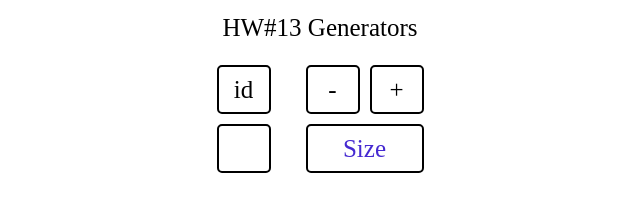
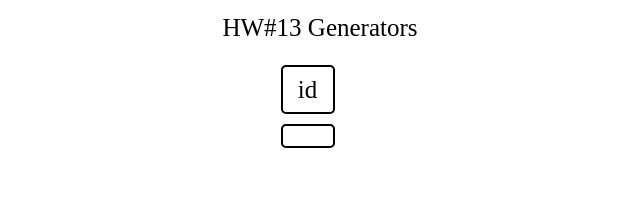
Before and after one commit to YevhenZalevskyy/2F-HW-13-Generators, a plain HTML site: page index.html in a window 1280 px wide. Shown: the whole page, without its empty margins (320-960 px from the left). Drawn offline with Linux system fonts and the light colour scheme.

Commit message:
only idGen

```diff
--- a/index.html
+++ b/index.html
@@ -12,12 +12,12 @@
 
     <div class="wrap">
       <div class="key butt" id="id"> <h1>id</h1> </div>
-      <div class="key butt" id="minus"> <h1>-</h1> </div>
-      <div class="key butt" id="plus"> <h1>+</h1> </div>
+      <!-- <div class="key butt" id="minus"> <h1>-</h1> </div>
+      <div class="key butt" id="plus"> <h1>+</h1> </div> -->
     </div>
     <div class="wrap">
       <div class="key" id='left'> <h3 id="num"></h3> </div>
-      <div class="key" id="text"> <p id="sizeText">Size</p> </div>
+      <!-- <div class="key" id="text"> <p id="sizeText">Size</p> </div> -->
 
     </div>
 
--- a/script.js
+++ b/script.js
@@ -18,19 +18,27 @@ const idNum = document.getElementById('num')
 getId.addEventListener('click', function () {
   idNum.innerText = idGenerator.next().value
 })
+//
+// // Change Font Size Function
+// const fontGenerator = newFontSizeGenerator(14);
+// let target = '';
+//
+// function newFontSizeGenerator(size) {
+//   while (true) {
+//     if
+//   }
+//   docText.style.fontSize = fontGerneator.next().value + 'px'
+// }
 
-// Change Font Size Function
-const docText = document.getElementById('sizeText')
-const fontGenerator = newFontSizeGenerator(14);
 
-function newFontSizeGenerator(size) {
-  docText.style.fontSize = fontGerneator.next().value + 'px'
-}
 
-minus.addEventListener('click', function() {
-  docText.style.fontSize = fontGerneator.next().value + 'px;'
-})
 
-plus.addEventListener('click', function() {
-  docText.style.fontSize = fontGenerator.next().value + 'px;'
-})
+// const docText = document.getElementById('sizeText')
+//
+// minus.addEventListener('click', function() {
+//   docText.style.fontSize = fontGerneator.next('-').value + 'px;'
+// })
+//
+// plus.addEventListener('click', function() {
+//   docText.style.fontSize = fontGenerator.next('+').value + 'px;'
+// })
```
